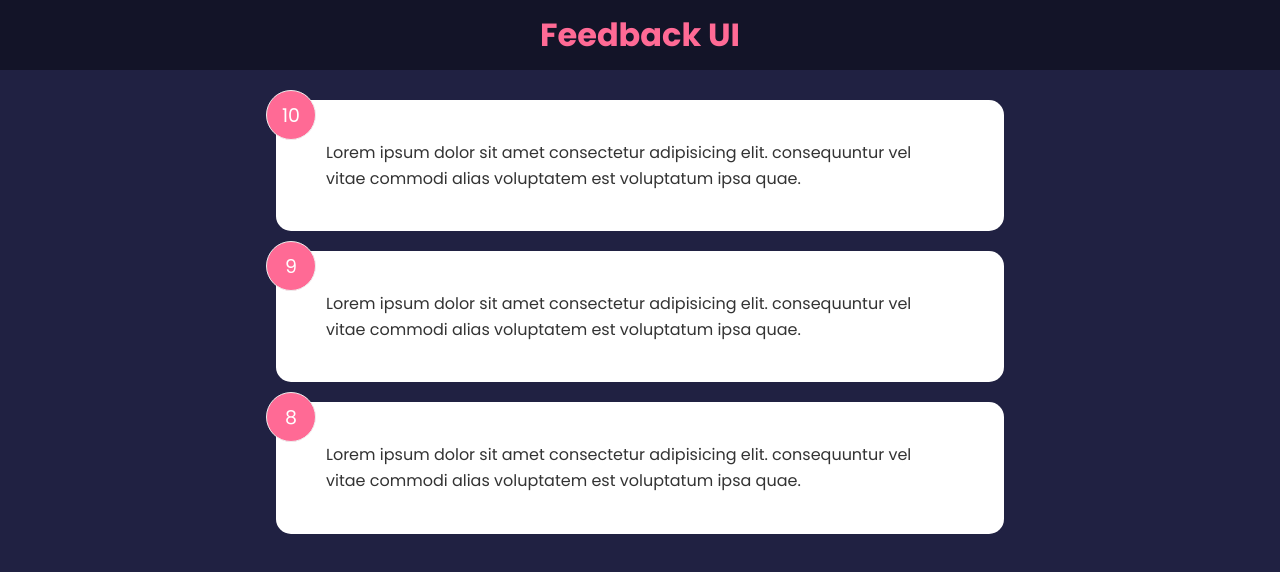
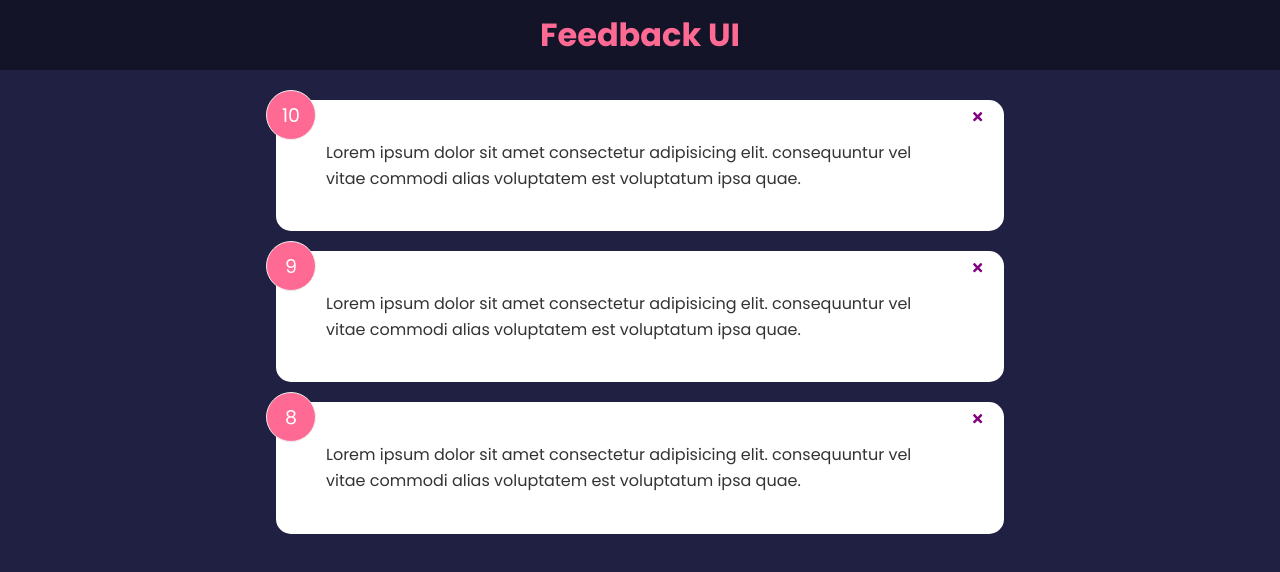
Before and after one commit to liteninkiran/brady-traversy-react-front-to-back, a React (Create React App) app: page / in a window 1280 px wide. Shown: the top 572 px of the page. Built offline with nearby package versions, Linux system fonts and the light colour scheme.

Commit message:
017 - Events & Prop Drilling

```diff
--- a/package.json
+++ b/package.json
@@ -8,6 +8,7 @@
         "@testing-library/user-event": "^13.5.0",
         "react": "^18.2.0",
         "react-dom": "^18.2.0",
+        "react-icons": "^5.0.1",
         "react-scripts": "5.0.1",
         "web-vitals": "^2.1.4"
     },
--- a/src/App.js
+++ b/src/App.js
@@ -5,11 +5,17 @@
 
 function App() {
     const [feedback, setFeedback] = useState(FeedbackData);
+    const deleteFeedback = (id) => {
+        if (window.confirm('Are you sure you want to delete?')) {
+            setFeedback(feedback.filter((item) => item.id !== id));
+        }
+    }
+
     return (
         <>
             <Header />
             <div className='container'>
-                <FeedbackList feedback={ feedback } />
+                <FeedbackList feedback={ feedback } handleDelete={ deleteFeedback } />
             </div>
         </>
     );
--- a/src/components/FeedbackItem.jsx
+++ b/src/components/FeedbackItem.jsx
@@ -1,12 +1,17 @@
+import { FaTimes } from 'react-icons/fa';
 import { PropTypes } from 'prop-types';
 import Card from './shared/Card';
 
-function FeedbackItem({ item }) {
+function FeedbackItem({ item, handleDelete }) {
+
     return (
         <Card>
             <div className='num-display'>
                 { item.rating }
             </div>
+            <button className="close" onClick={ () => handleDelete(item.id) }>
+                <FaTimes color='purple' />
+            </button>
             <div className='text-display'>
                 { item.text }
             </div>
--- a/src/components/FeedbackList.jsx
+++ b/src/components/FeedbackList.jsx
@@ -1,7 +1,7 @@
 import { PropTypes } from 'prop-types';
 import FeedbackItem from './FeedbackItem';
 
-function FeedbackList({ feedback }) {
+function FeedbackList({ feedback, handleDelete }) {
     if (!feedback || feedback.length === 0) {
         return (<p>No feedback yet</p>);
     }
@@ -10,7 +10,11 @@
             {
                 feedback.map((item) => {
                     return (
-                        <FeedbackItem key={ item.id } item={ item } />
+                        <FeedbackItem
+                            key={ item.id }
+                            item={ item }
+                            handleDelete={ handleDelete }
+                        />
                     );
                 })
             }
```
Also changed, not shown: 1 other file (tests, documents, lock files or other folders).
